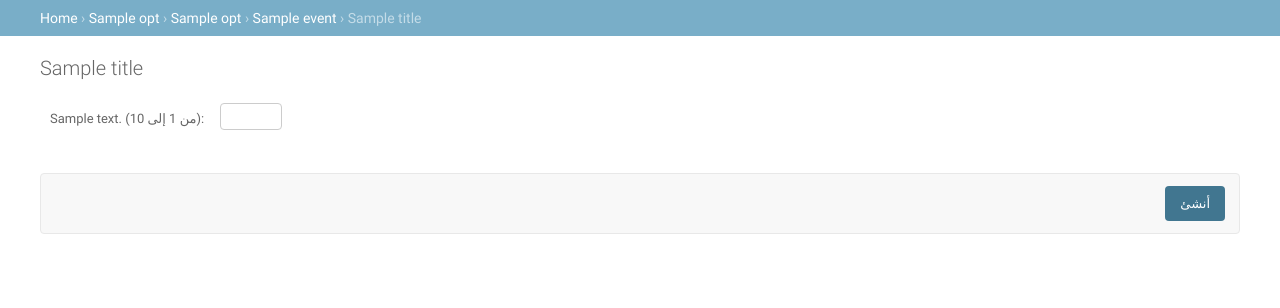
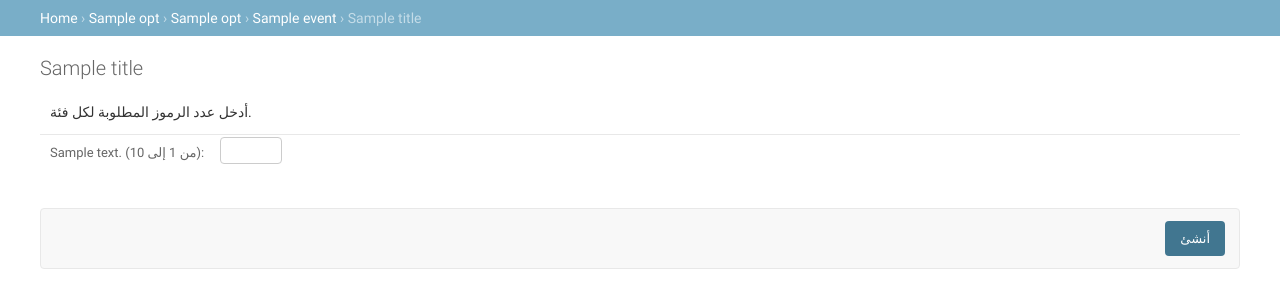
Before and after one commit to msarabi95/wamy-volunteer, a Django app: template teams/templates/admin/teams/event/codes.html in a window 1280 px wide. Shown: the part 48-356 px from the top of the page. Run offline with Django 3.2, Linux system fonts and the light colour scheme; tables that the repository leaves empty hold one stand-in row (values such as "Sample post"); the template is opened without the code that fills it: values that come from a table or form of the project are taken from there, most other values are stand-ins (such as "Sample title", 1, 10 or a date in 2020); parts of the project's set-up code (start-up, migrations or seed data) failed here and were passed over.

Commit message:
Add prompt message

```diff
--- a/teams/templates/admin/teams/event/codes.html
+++ b/teams/templates/admin/teams/event/codes.html
@@ -19,11 +19,12 @@
 
 {% block content %}
     <div id="content-main">
-        {# <!-- TODO: description and explanation --> #}
         <form action="" method="post">
             {% csrf_token %}
             <div>
                 <fieldset class="module aligned">
+                    <p>أدخل عدد الرموز المطلوبة لكل فئة.</p>
+                    <hr>
                     {{ form.as_p }}
                     {# <!-- TODO: styling of the form --> #}
                 </fieldset>
```
